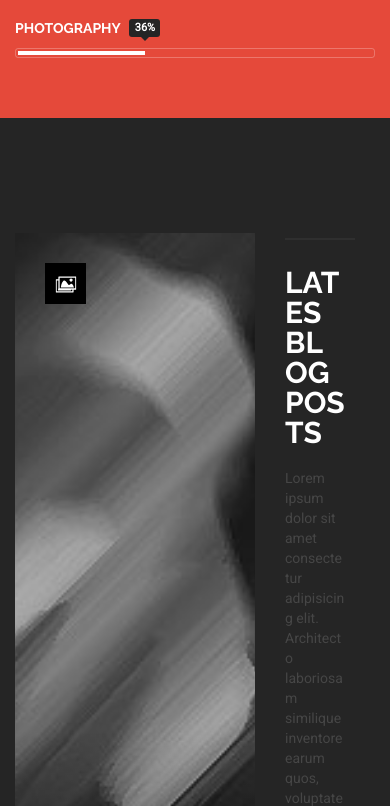
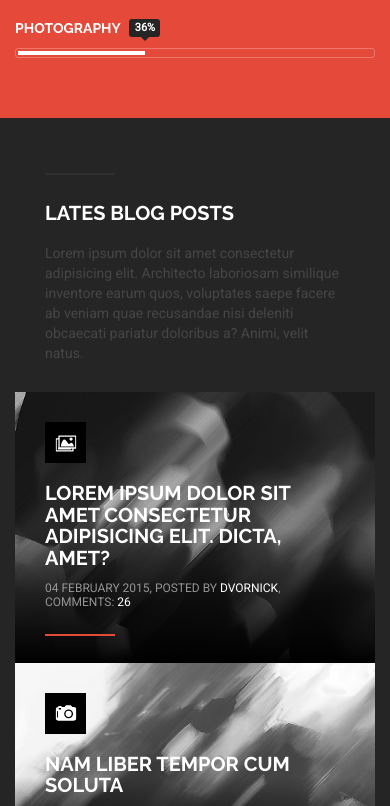
Before and after one commit to dvornicked/exeLandingPage, a website: page index.html in a window 390 px wide. Shown: the part 4603-5409 px from the top of the page. Drawn offline with nearby package versions, Linux system fonts and the light colour scheme; files that its build step writes are made by us from their sources; files whose address does not match are found by name.

Commit message:
Adaptive: blog

```diff
--- a/sass/blocks/blog.scss
+++ b/sass/blocks/blog.scss
@@ -175,3 +175,48 @@ $desc-color: #959595;
         transition-property: border-color;
     }
 }
+
+@media (max-width: 980px) {
+    .blog {
+        &__element {
+            &:nth-of-type(1), &:nth-of-type(2) {
+                .blog__topic {
+                    font-size: 20px;
+                }
+            }
+        }
+        .blog__topic {
+            font-size: 20px;
+        }
+    }
+}
+
+@media (max-width: 768px) {
+    .blog {
+        &__list {
+            grid-template-columns: repeat(2, 1fr);
+            grid-template-rows: 1fr;
+        }
+
+        &__element {
+            grid-column: span 1;
+            grid-row: span 1 !important;
+        }
+    }
+}
+
+@media (max-width: 480px) {
+    .blog {
+        &__list {
+            grid-template-columns: minmax(290px, auto);
+            padding-top: 50px;
+            padding-bottom: 75px;
+        }
+
+        &__element {
+            &:nth-of-type(2) {
+                order: -1;
+            }
+        }
+    }
+}
```
Also changed, not shown: build/css/style.min.css, 1 other file.
